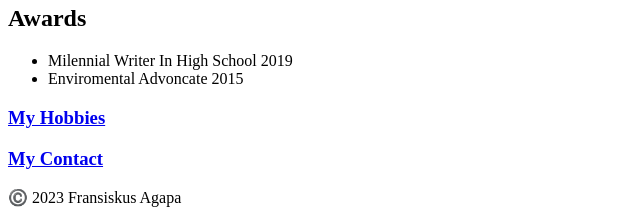
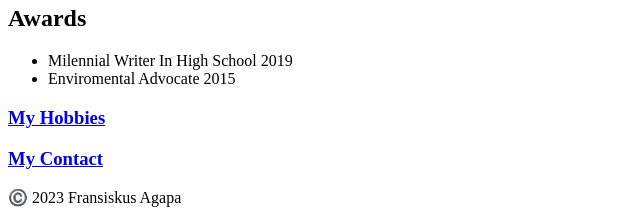
Before and after one commit to Fransssss/html-MyResumeCapstone, a plain HTML site: page index.html in a window 1280 px wide. Shown: the part 807-1027 px from the top of the page, 0-640 px from the left. Drawn offline with Linux system fonts and the light colour scheme.

Commit message:
Update index.html

```diff
--- a/index.html
+++ b/index.html
@@ -34,7 +34,7 @@
     <h2>Awards</h2>
     <ul>
       <li>Milennial Writer In High School 2019</li>
-      <li>Enviromental Advoncate 2015</li>
+      <li>Enviromental Advocate 2015</li>
     </ul>
 
     <h3><a href="./public/myhobbies.html">My Hobbies</a></h3>
```
